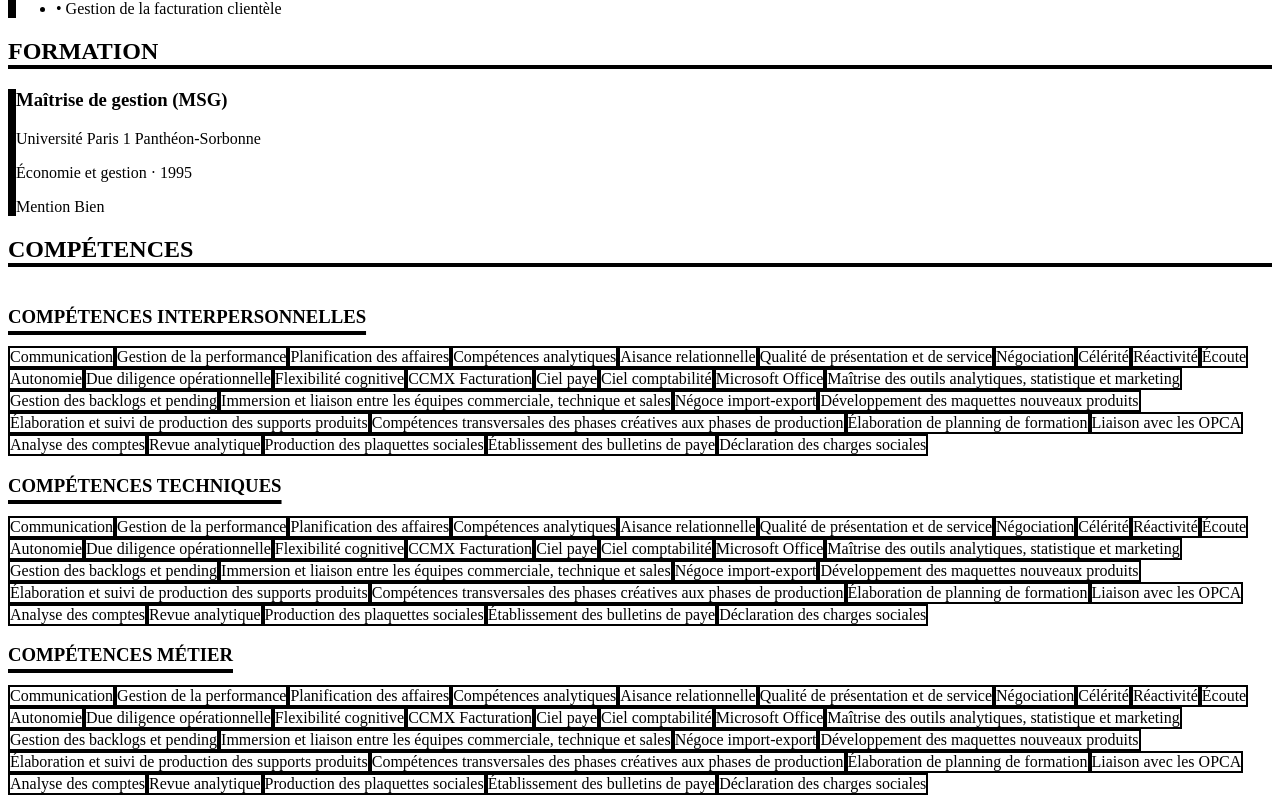
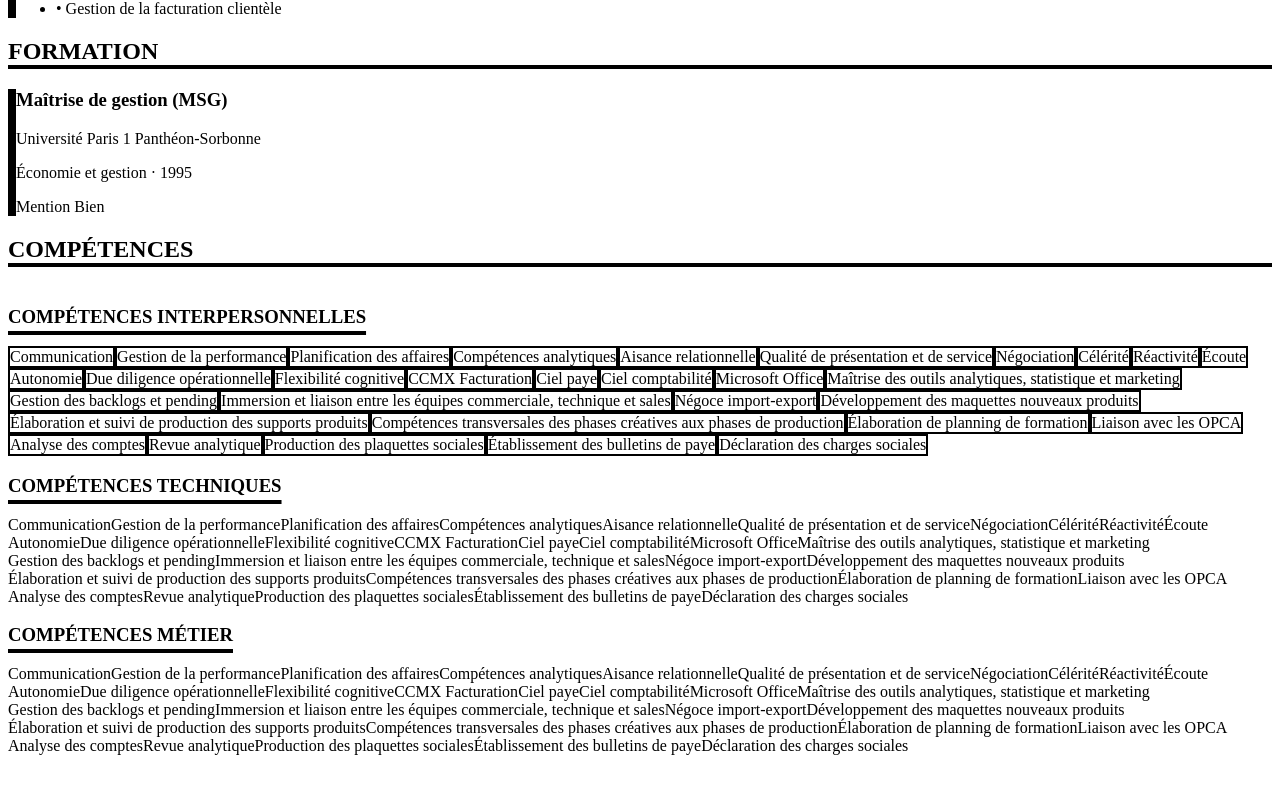
Before and after one commit to jimeye/caroline-karpel-cv, a Next.js app: page / in a window 1280 px wide. Shown: the part 1422-2225 px from the top of the page. After the commit the page ends 2185 px from the top, so only its background shows below. Built offline with nearby package versions, Linux system fonts and the light colour scheme.

Commit message:
feat: suppression encadrements compétences techniques et métier dans CV 1 ✨

```diff
--- a/app/page.tsx
+++ b/app/page.tsx
@@ -161,7 +161,7 @@ export default function Home() {
               <h3 className="text-xl font-bold uppercase tracking-wide text-blue-800 mb-5 underline decoration-blue-400 decoration-4 underline-offset-8">Compétences techniques</h3>
               <div className="flex flex-wrap gap-4">
                 {cvData.competences.map((comp, idx) => (
-                  <span key={idx} className="text-base bg-blue-100 text-blue-900 px-5 py-3 rounded-lg border-2 border-blue-400 font-semibold">{comp}</span>
+                  <span key={idx} className="text-base text-blue-900 font-semibold">{comp}</span>
                 ))}
               </div>
             </div>
@@ -169,7 +169,7 @@ export default function Home() {
               <h3 className="text-xl font-bold uppercase tracking-wide text-blue-800 mb-5 underline decoration-blue-400 decoration-4 underline-offset-8">Compétences métier</h3>
               <div className="flex flex-wrap gap-4">
                 {cvData.competences.map((comp, idx) => (
-                  <span key={idx} className="text-base bg-blue-100 text-blue-900 px-5 py-3 rounded-lg border-2 border-blue-400 font-semibold">{comp}</span>
+                  <span key={idx} className="text-base text-blue-900 font-semibold">{comp}</span>
                 ))}
               </div>
             </div>
```
